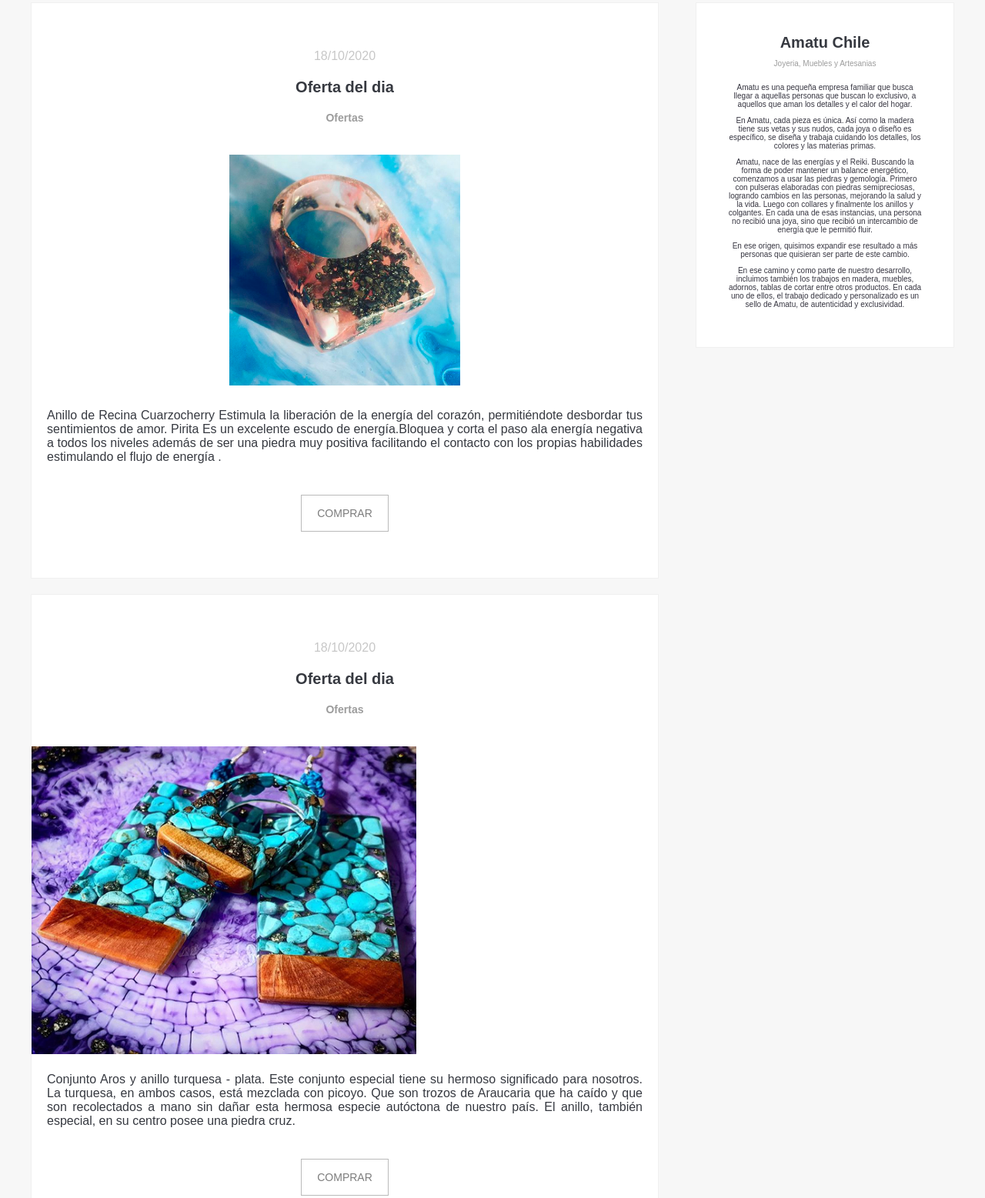
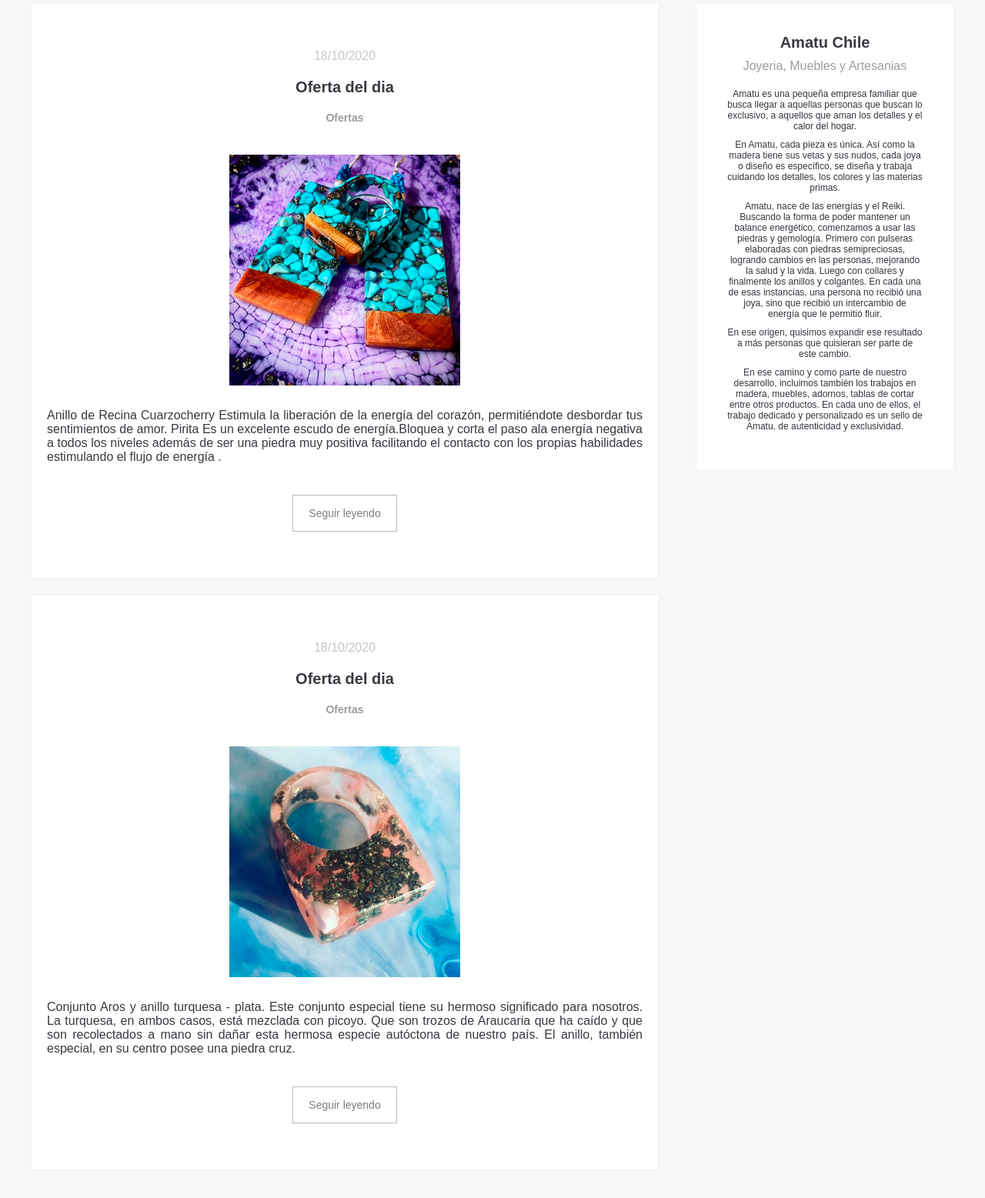
Before and after one commit to keikinomad1/trabajo1, a plain HTML site: page index.html in a window 1280 px wide. Shown: the part 525-2082 px from the top of the page at 77% size. Drawn offline with nearby package versions, Linux system fonts and the light colour scheme.

Commit message:
correccion 1.0

```diff
--- a/Assets/Css/estilos.css
+++ b/Assets/Css/estilos.css
@@ -170,13 +170,13 @@
 
 .aside .widget .autor-widget .datos-autor .profesion{
   color: #9c9c9c;
-  font-size: 10px;
+  font-size: 16px;
   margin-bottom: 20px;
 }
 
 .aside .widget .autor-widget .datos-autor .info{
   color: #363540;
-  font-size: 10px;
+  font-size: 12px;
   margin-bottom: 10px;
 }
 
--- a/index.html
+++ b/index.html
@@ -10,9 +10,10 @@
     <title>Landing page</title>
 
     <script src="https://code.jquery.com/jquery-3.5.1.js"></script>
-        <link rel="stylesheet" href="Assets/Css/estilos.css">
-        <link rel="stylesheet" href="Assets/Css/estilos-topmenu.css">
-        <link rel="stylesheet" href="Assets/Css/lightbox.css">
+    <link rel="stylesheet" href="Assets/Css/estilos.css">
+    <link rel="stylesheet" href="Assets/Css/estilos-topmenu.css">
+    <link rel="stylesheet" href="Assets/Css/lightbox.css">
+
 
 </head>
 <body>
@@ -34,9 +35,6 @@
                 <div class="dropdown-content">
                     <a href="#">Instagram</a>
                     <a href="#">Facebook</a>
-                </div>
-          </li>
-
          </ul>
 
     <!--Menu-->
@@ -61,10 +59,8 @@
                   <p class="fecha-articulo">18/10/2020</p>
                   <h3 class="titulo-articulo"> Oferta del dia</h3>
                   <p class="categoria-articulo">Ofertas</p>
-
-                      <a class="example-image-link" href="Assets/Images/anillo1.jpg" data-lightbox="Anillo Recina" data-title="Precio $10.000"><img class="centrado" src="Assets/Images/mini-anillo1.jpg" alt="fotografia integrantes amon amarth" width="300px" height="300px"></a>
-
-
+                  <a class="example-image-link" href="Assets/Images/anillo2.jpg" data-lightbox="foto-1" data-title="Precio: $15.000"><img class="centrado" src="Assets/Images/mini-anillo2.jpg" alt="fotografia integrantes amon amarth"
+                    width="300px" height="300px"></a>
                   <div class="texto-articulo">
                       <p>
                         Anillo de Recina
@@ -76,7 +72,7 @@
 
                   </div>
                   <div class="boton">
-                      <a href="a">COMPRAR</a>
+                      <a href="a">Seguir leyendo</a>
                   </div>
               </div>
 
@@ -84,8 +80,8 @@
                   <p class="fecha-articulo">18/10/2020</p>
                   <h3 class="titulo-articulo"> Oferta del dia</h3>
                   <p class="categoria-articulo">Ofertas</p>
-
-                  <img src="Assets/Images/anillo2.jpg" alt="anillo2" width="500px" height="400px">
+                  <a class="example-image-link" href="Assets/Images/anillo1.jpg" data-lightbox="foto-2" data-title="Precio: $10.000"><img class="centrado" src="Assets/Images/mini-anillo1.jpg" alt="fotografia integrantes amon amarth"
+                    width="300px" height="300px"></a>
                   <div class="texto-articulo">
                       <p>
                         Conjunto Aros y anillo turquesa - plata.
@@ -94,7 +90,7 @@
 
                   </div>
                   <div class="boton">
-                      <a href="a">COMPRAR</a>
+                      <a href="a">Seguir leyendo</a>
                   </div>
               </div>
           </div>
```
